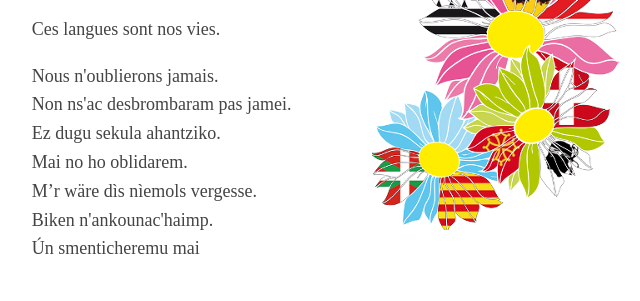
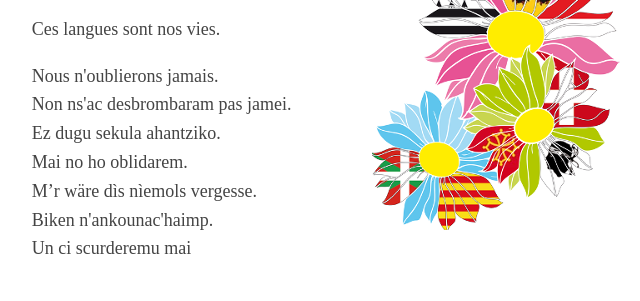
Before and after one commit to pierreroth64/pierreroth64.github.io, a plain HTML site: page index.html in a window 1280 px wide. Shown: the part 239-540 px from the top of the page, 313-953 px from the left. Drawn offline with Linux system fonts and the light colour scheme.

Commit message:
fix corso

```diff
--- a/index.html
+++ b/index.html
@@ -42,7 +42,7 @@
           Mai no ho oblidarem. <br />
           M’r wäre dìs nìemols vergesse. <br />
           Biken n'ankounac'haimp. <br />
-          Ún smenticheremu mai
+          Un ci scurderemu mai
         </p>
       </section>
     </div>
```
